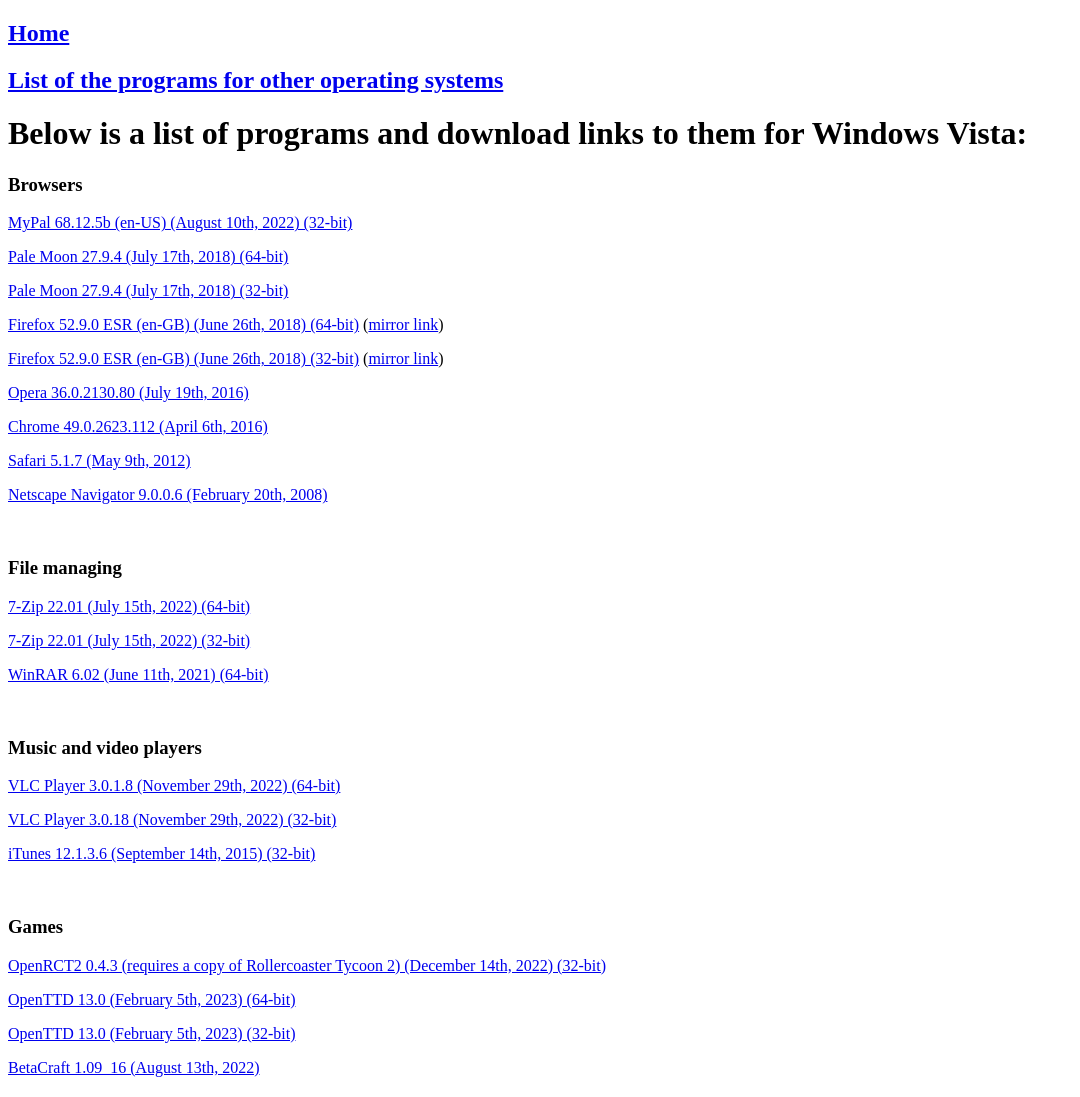
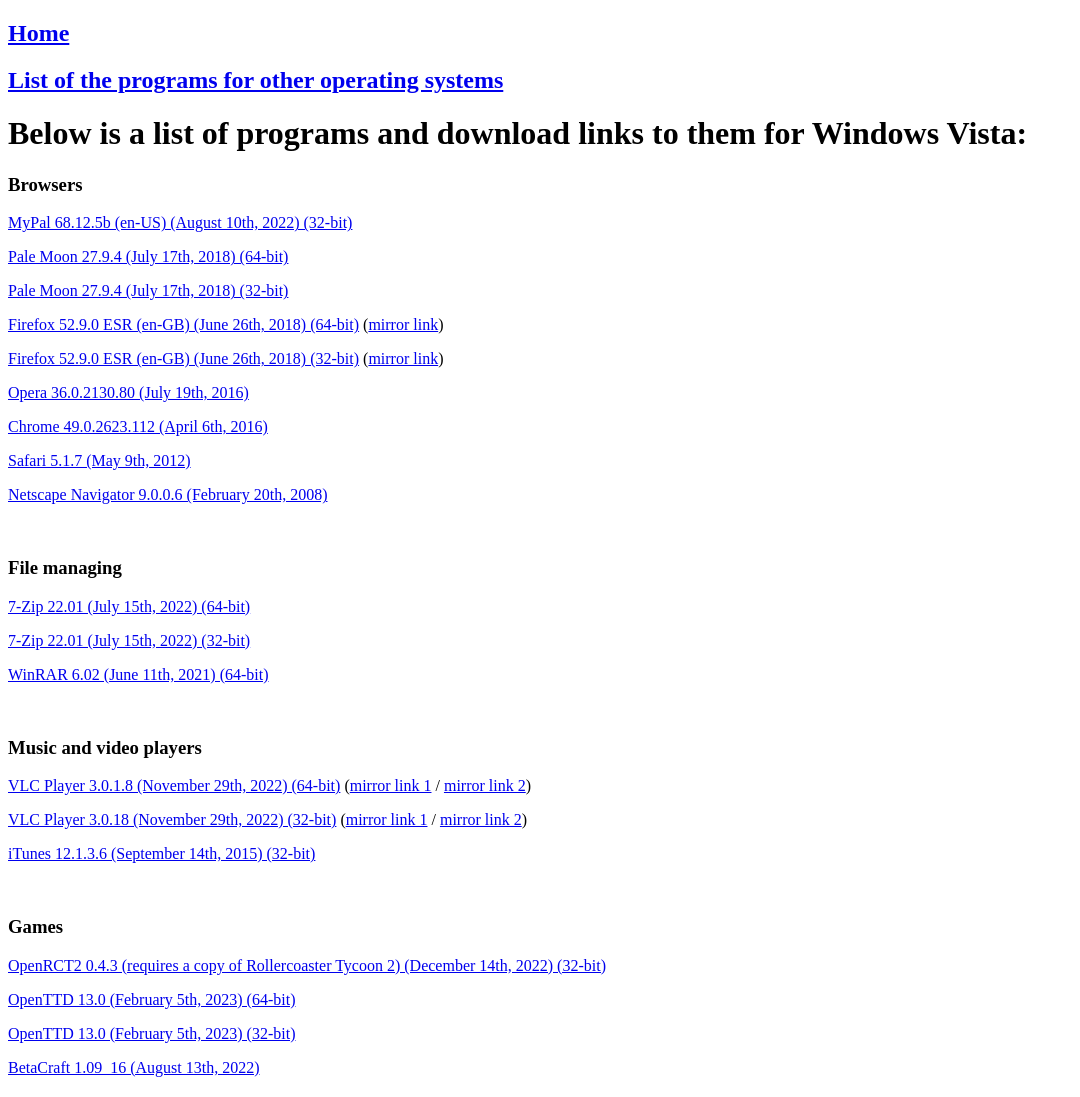
Before and after one commit to maxthefox1632/maxthefox1632.github.io, a plain HTML site: page programs/windowsvista/index.html in a window 1280 px wide. Shown: the top 1097 px of the page, without its empty margins (0-1080 px from the left). Drawn offline with Linux system fonts and the light colour scheme.

Commit message:
Update index.html

```diff
--- a/programs/windowsvista/index.html
+++ b/programs/windowsvista/index.html
@@ -25,8 +25,8 @@
    <p><a href="https://www.filehorse.com/download/file/8Uj__9qxJk25BvINS6wYT5bgdbxk8iO_h3prTdmSLM4POeEVXSlXMDNi1Ghs0dq3XkKwMXvBP_KuIKQsS7G9b-2O0ZBi2WjPAqudri1ZmDE/">WinRAR 6.02 (June 11th, 2021) (64-bit)</a></p>
    <br>
    <h3>Music and video players</h3>
-   <p><a href="https://get.videolan.org/vlc/3.0.18/win64/vlc-3.0.18-win64.exe">VLC Player 3.0.1.8 (November 29th, 2022) (64-bit)</a></p>
-   <p><a href="https://get.videolan.org/vlc/3.0.18/win32/vlc-3.0.18-win32.exe">VLC Player 3.0.18 (November 29th, 2022) (32-bit)</a></p>
+   <p><a href="https://ftp.icm.edu.pl/pub/video/vlc/vlc/3.0.18/win64/vlc-3.0.18-win64.exe">VLC Player 3.0.1.8 (November 29th, 2022) (64-bit)</a> (<a href="http://ftp.osuosl.org/pub/videolan/vlc/3.0.18/win64/vlc-3.0.18-win64.exe">mirror link 1</a> / <a href="http://ftp.aarnet.edu.au/pub/videolan/vlc/3.0.18/win64/vlc-3.0.18-win64.exe">mirror link 2</a>)</p>
+   <p><a href="https://ftp.icm.edu.pl/pub/video/vlc/vlc/3.0.18/win32/vlc-3.0.18-win32.exe">VLC Player 3.0.18 (November 29th, 2022) (32-bit)</a> (<a href="http://ftp.osuosl.org/pub/videolan/vlc/3.0.18/win32/vlc-3.0.18-win32.exe">mirror link 1</a> / <a href="http://ftp.aarnet.edu.au/pub/videolan/vlc/3.0.18/win32/vlc-3.0.18-win32.exe">mirror link 2</a>)</p>
    <p><a href="https://archive.org/download/i-tunes-setup-12.1.3.6-windows-xp-32-bit/iTunesSetup%2012.1.3.6%20%28Windows%20XP%29.exe">iTunes 12.1.3.6 (September 14th, 2015) (32-bit)</a></p>
    <br>
    <h3>Games</h3>
```
